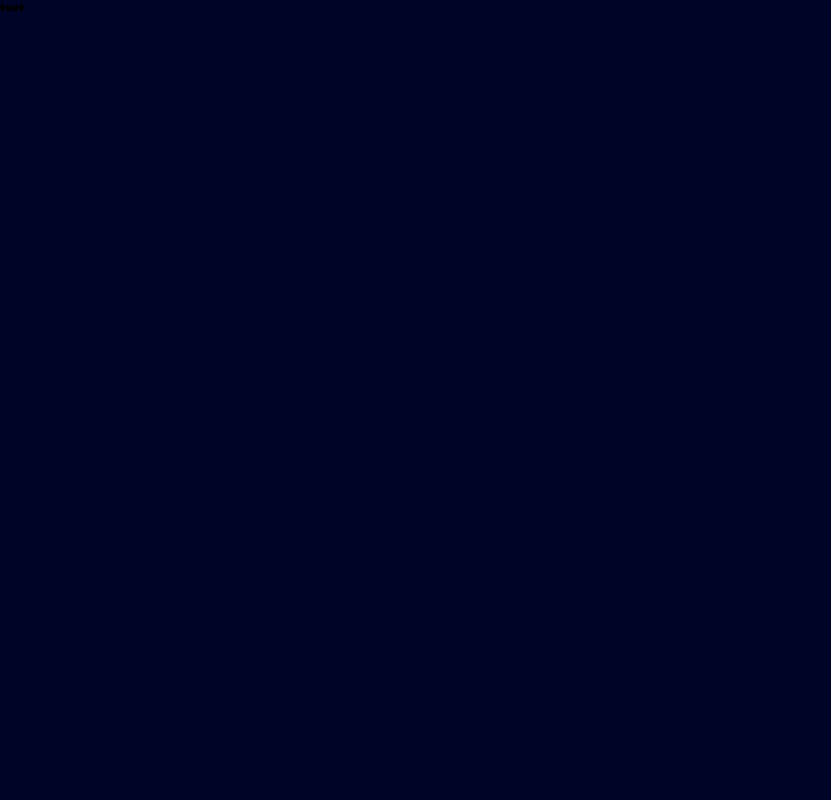
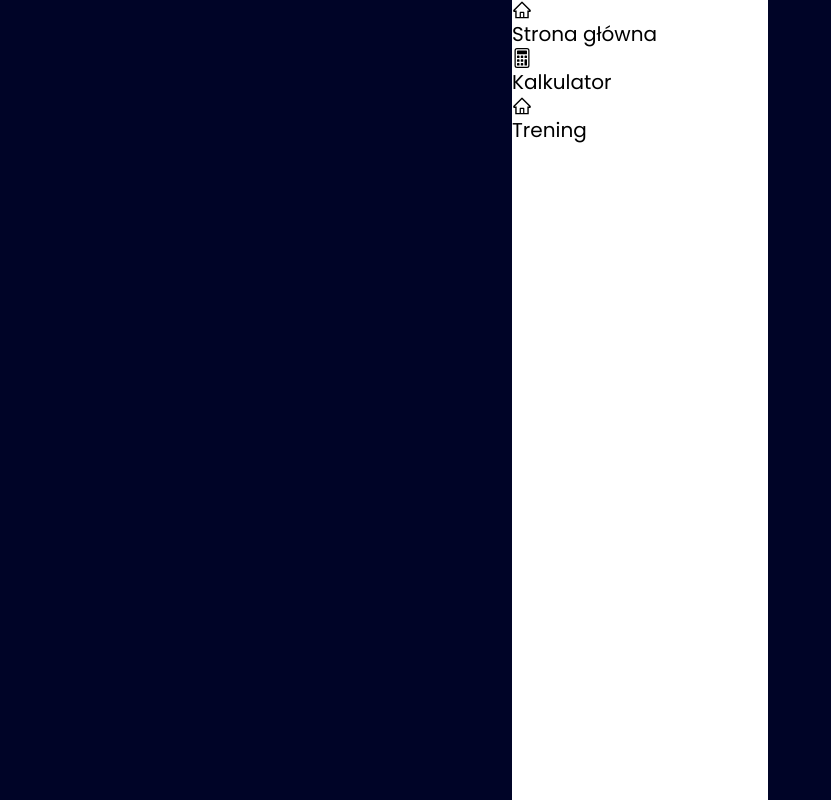
Before and after one commit to joastek/Wytrenowani, a Next.js app: page /dashboard in a window 1280 px wide. Shown: the whole page, without its empty margins (0-831 px from the left). Built offline with nearby package versions, Linux system fonts and the light colour scheme.

Commit message:
feat-add site bar style

```diff
--- a/package.json
+++ b/package.json
@@ -23,6 +23,7 @@
     "postcss": "8.4.25",
     "react": "18.2.0",
     "react-dom": "18.2.0",
+    "react-icons": "^4.10.1",
     "sass": "^1.63.6",
     "tailwindcss": "3.3.2",
     "typescript": "5.1.6"
--- a/src/app/dashboard/page.tsx
+++ b/src/app/dashboard/page.tsx
@@ -1,5 +1,12 @@
+import Sidebar from "@/components/Dashboard/Sidebar";
+
 const dashboard = () => {
-  return <> test</>;
+  return (
+    <>
+      {" "}
+      <Sidebar />
+    </>
+  );
 };
 
 export default dashboard;
--- a/src/app/layout.tsx
+++ b/src/app/layout.tsx
@@ -1,8 +1,8 @@
 import "@/styles/base/_base.scss";
 import type { Metadata } from "next";
-import { Ultra } from "next/font/google";
+import { Poppins } from "next/font/google";
 import Providers from "@/components/provider";
-const inter = Ultra({
+const inter = Poppins({
   subsets: ["latin"],
   weight: ["400"],
 });
@@ -23,6 +23,7 @@ export default function RootLayout({
         {" "}
         <meta charSet="UTF-8" />
       </head>
+
       <Providers>
         <body className={inter.className}>{children}</body>
       </Providers>
--- /dev/null
+++ b/src/components/Dashboard/Sidebar.tsx
@@ -0,0 +1,57 @@
+import Image from "next/image";
+import Link from "next/link";
+import { IconType } from "react-icons";
+import { BsCalculator } from "react-icons/bs";
+import { AiOutlineHome } from "react-icons/ai";
+import { IconBaseProps } from "react-icons";
+
+interface SidebarItem {
+  name: string;
+  href: string;
+  icon: IconType;
+}
+export default function Sidebar() {
+  const sidebarItems: SidebarItem[] = [
+    {
+      name: "Strona główna",
+      href: "/dashboard",
+      icon: AiOutlineHome,
+    },
+    {
+      name: "Kalkulator",
+      href: "/dashboard/calculator",
+      icon: BsCalculator,
+    },
+    {
+      name: "Trening",
+      href: "/dashboard/training",
+      icon: AiOutlineHome,
+    },
+  ];
+
+  return (
+    <>
+      {" "}
+      <div>
+        <aside className="h-screen bg-white w-64">
+          {" "}
+          <ul>
+            {sidebarItems.map(({ name, href, icon: Icon }) => (
+              <li className="text-xl flex" key={name}>
+                <Link href={href}>
+                  <Icon className=" flex" />
+                  <span>{name}</span>
+                </Link>
+              </li>
+            ))}
+
+            <li></li>
+            <li></li>
+            <li></li>
+            <li></li>
+          </ul>
+        </aside>
+      </div>
+    </>
+  );
+}
--- a/src/components/LoginPage/Main.tsx
+++ b/src/components/LoginPage/Main.tsx
@@ -7,7 +7,7 @@ const LoginPage = () => {
     <>
       {" "}
       <Navigation />
-      <div className="  flex  w-full h-96 text-white mt-36 p-36">
+      <div className="  flex  w-full h-96 text-white p-36 dark:bg-secondary">
         <div className="m-auto ">
           <div className="text-8xl flex">
             Wy
@@ -15,7 +15,7 @@ const LoginPage = () => {
             <div className="text-secondary">ren</div>
             owani
           </div>
-          <div className="block text-2xl text-center dark:text-red-900">
+          <div className="block text-2xl text-center">
             Twój trener,dietetyk i notatnik - w jednym
           </div>
           <LoginButtons />
--- a/src/components/LoginPage/Navigation.tsx
+++ b/src/components/LoginPage/Navigation.tsx
@@ -31,10 +31,14 @@ const Navigation = () => {
 
   return (
     <>
-      <div className="  text-white  w-full">
-        <Image src={bgColor} alt="tło" className="w-full -top-8 absolute z-0" />
-        <div className="z-20 absolute right-32 top-8 text-white  flex text-2xl">
-          <div className="flex p-6">
+      <div className=" w-full   ">
+        <Image
+          src={bgColor}
+          alt="tło"
+          className="w-full -top-8  z-20 absolute"
+        />
+        <div className="  text-white  flex justify-end  space-x-0.5 self-end dark:bg-secondary ">
+          <div className="flex p-6 z-40">
             {" "}
             PL
             <Image
@@ -44,7 +48,7 @@ const Navigation = () => {
             />
             EN
           </div>
-          <div className="flex p-6 ">
+          <div className="flex p-6 z-40">
             {" "}
             <Image src={sunIcon} alt="sun" />
             <Switch onChange={handleSwitchThem} color="secondary" />
--- a/src/styles/base/_base.scss
+++ b/src/styles/base/_base.scss
@@ -20,6 +20,10 @@
   padding: 0;
   margin: 0;
 }
+body * {
+  // background-color: theme('colors.secondary');
+  @apply transition-colors duration-500;
+}
 body {
   //   color: rgb(var(--foreground-rgb));
   //   background: linear-gradient(
@@ -28,10 +32,11 @@ body {
   //       rgb(var(--background-end-rgb))
   //     )
   //     rgb(var(--background-start-rgb));
-
+  @apply transition-colors duration-500;
   margin: 0;
   font-size: 62.5%;
   place-items: center;
   background: #000427;
   transition: background;
+  // background-color: theme('colors.secondary');
 }
```
Also changed, not shown: src/components/Dashboard/dashboardLayout.tsx (added), 1 other file (tests, documents, lock files or other folders).
